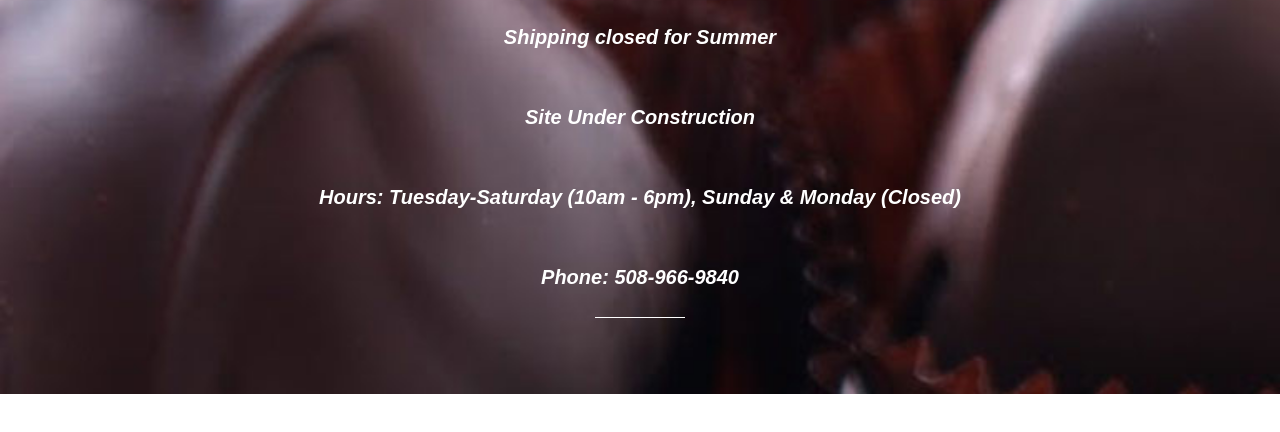
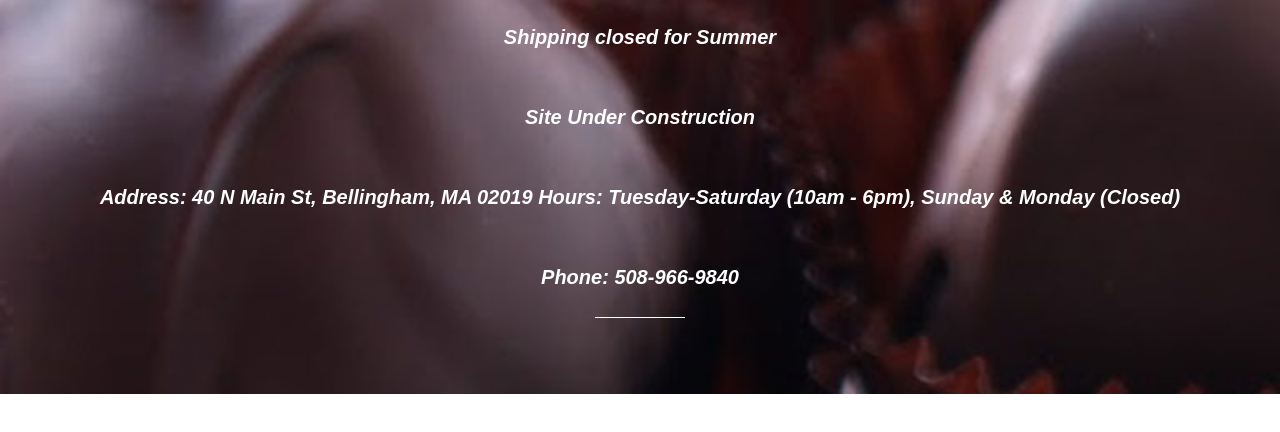
Before and after one commit to devkmsg/pandolfischocolates.com, a plain HTML site: page index.html in a window 1280 px wide. Shown: the part 306-738 px from the top of the page. Drawn offline with Linux system fonts and the light colour scheme.

Commit message:
Add address

```diff
--- a/index.html
+++ b/index.html
@@ -19,6 +19,7 @@
                 <p><b>
                     Shipping closed for Summer<br />
                     Site Under Construction<br />
+                    Address: 40 N Main St, Bellingham, MA 02019
                     Hours: Tuesday-Saturday (10am - 6pm), Sunday & Monday (Closed)<br />
                     Phone: 508-966-9840
                 </b></p>
```
